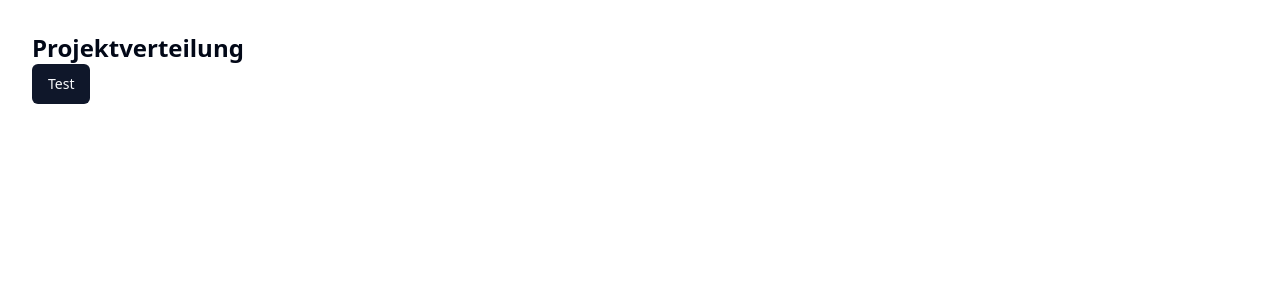
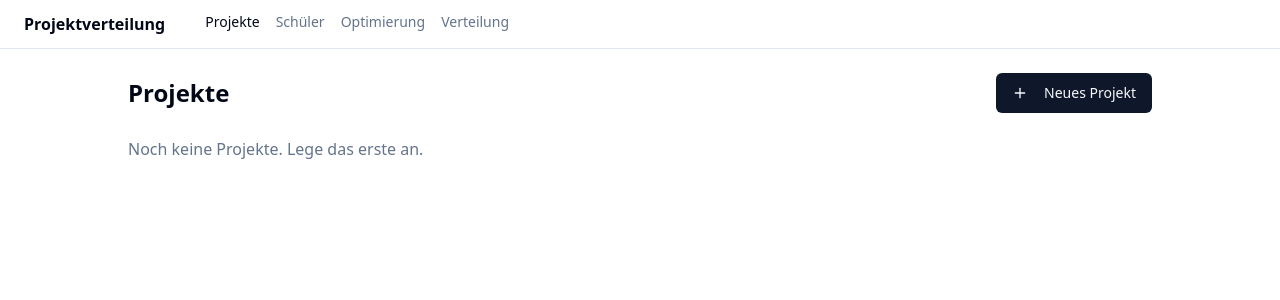
Before and after one commit to smart-byte/wunschplatz, a React (Vite) app: page /projects in a window 1280 px wide. Shown: the top 300 px of the page. Built offline with nearby package versions, Linux system fonts and the light colour scheme.

Commit message:
feat(ui): add app shell, routing, and projects CRUD page

```diff
--- a/src/App.tsx
+++ b/src/App.tsx
@@ -1,10 +1,6 @@
-import { Button } from '@/components/ui/button';
+import { RouterProvider } from 'react-router-dom';
+import { router } from './routes';
 
 export default function App() {
-  return (
-    <div className="p-8">
-      <h1 className="text-2xl font-bold">Projektverteilung</h1>
-      <Button>Test</Button>
-    </div>
-  );
+  return <RouterProvider router={router} />;
 }
--- /dev/null
+++ b/src/components/layout/AppShell.tsx
@@ -0,0 +1,13 @@
+import { Outlet } from 'react-router-dom';
+import { Nav } from './Nav';
+import { Toaster } from '@/components/ui/sonner';
+
+export function AppShell() {
+  return (
+    <div className="min-h-screen flex flex-col">
+      <Nav />
+      <main className="flex-1 p-6"><Outlet /></main>
+      <Toaster />
+    </div>
+  );
+}
--- /dev/null
+++ b/src/components/layout/Nav.tsx
@@ -0,0 +1,28 @@
+import { NavLink } from 'react-router-dom';
+import { cn } from '@/lib/utils';
+
+const links = [
+  { to: '/projects', label: 'Projekte' },
+  { to: '/students', label: 'Schüler' },
+  { to: '/optimize', label: 'Optimierung' },
+  { to: '/distribution', label: 'Verteilung' },
+];
+
+export function Nav() {
+  return (
+    <nav className="flex gap-4 border-b bg-card px-6 py-3">
+      <span className="font-semibold mr-6">Projektverteilung</span>
+      {links.map((l) => (
+        <NavLink
+          key={l.to}
+          to={l.to}
+          className={({ isActive }) =>
+            cn('text-sm hover:text-foreground', isActive ? 'font-medium text-foreground' : 'text-muted-foreground')
+          }
+        >
+          {l.label}
+        </NavLink>
+      ))}
+    </nav>
+  );
+}
--- /dev/null
+++ b/src/components/projects/ProjectFormDialog.tsx
@@ -0,0 +1,96 @@
+import { useEffect, useState } from 'react';
+import { Button } from '@/components/ui/button';
+import { Input } from '@/components/ui/input';
+import { Label } from '@/components/ui/label';
+import {
+  Dialog, DialogContent, DialogFooter, DialogHeader, DialogTitle, DialogTrigger,
+} from '@/components/ui/dialog';
+import type { Project } from '@/types';
+
+type Props = {
+  trigger: React.ReactNode;
+  initial?: Project;
+  onSave: (data: Omit<Project, 'id'>) => void;
+};
+
+export function ProjectFormDialog({ trigger, initial, onSave }: Props) {
+  const [open, setOpen] = useState(false);
+  const [name, setName] = useState('');
+  const [description, setDescription] = useState('');
+  const [gradesText, setGradesText] = useState('');
+  const [maxCapacity, setMaxCapacity] = useState(20);
+  const [targetCapacity, setTargetCapacity] = useState(15);
+  const [error, setError] = useState<string | null>(null);
+
+  useEffect(() => {
+    if (!open) return;
+    setName(initial?.name ?? '');
+    setDescription(initial?.description ?? '');
+    setGradesText(initial?.grades.join(', ') ?? '');
+    setMaxCapacity(initial?.maxCapacity ?? 20);
+    setTargetCapacity(initial?.targetCapacity ?? 15);
+    setError(null);
+  }, [open, initial]);
+
+  function handleSave() {
+    const grades = gradesText
+      .split(',')
+      .map((s) => parseInt(s.trim(), 10))
+      .filter((n) => !isNaN(n) && n >= 5 && n <= 13);
+    if (!name.trim()) { setError('Name erforderlich.'); return; }
+    if (grades.length === 0) { setError('Mindestens ein Jahrgang erforderlich (5-13).'); return; }
+    if (maxCapacity <= 0) { setError('Max-Kapazität muss positiv sein.'); return; }
+    if (targetCapacity < 0 || targetCapacity > maxCapacity) {
+      setError('Soll muss zwischen 0 und Max liegen.');
+      return;
+    }
+    onSave({ name: name.trim(), description: description.trim() || undefined, grades, maxCapacity, targetCapacity });
+    setOpen(false);
+  }
+
+  return (
+    <Dialog open={open} onOpenChange={setOpen}>
+      <DialogTrigger asChild>{trigger}</DialogTrigger>
+      <DialogContent>
+        <DialogHeader>
+          <DialogTitle>{initial ? 'Projekt bearbeiten' : 'Neues Projekt'}</DialogTitle>
+        </DialogHeader>
+        <div className="grid gap-4">
+          <div className="grid gap-1.5">
+            <Label htmlFor="name">Name</Label>
+            <Input id="name" value={name} onChange={(e) => setName(e.target.value)} />
+          </div>
+          <div className="grid gap-1.5">
+            <Label htmlFor="desc">Beschreibung (optional)</Label>
+            <Input id="desc" value={description} onChange={(e) => setDescription(e.target.value)} />
+          </div>
+          <div className="grid gap-1.5">
+            <Label htmlFor="grades">Jahrgänge (kommagetrennt, z.B. "5, 6, 7")</Label>
+            <Input id="grades" value={gradesText} onChange={(e) => setGradesText(e.target.value)} />
+          </div>
+          <div className="grid grid-cols-2 gap-4">
+            <div className="grid gap-1.5">
+              <Label htmlFor="max">Max-Kapazität</Label>
+              <Input
+                id="max" type="number" value={maxCapacity}
+                onChange={(e) => setMaxCapacity(parseInt(e.target.value, 10) || 0)}
+              />
+            </div>
+            <div className="grid gap-1.5">
+              <Label htmlFor="target">Soll-Kapazität</Label>
+              <Input
+                id="target" type="number" value={targetCapacity}
+                onChange={(e) => setTargetCapacity(parseInt(e.target.value, 10) || 0)}
+              />
+            </div>
+          </div>
+          {error && <p className="text-sm text-destructive">{error}</p>}
+        </div>
+        <DialogFooter>
+          <Button variant="outline" onClick={() => setOpen(false)}>Abbrechen</Button>
+          <Button onClick={handleSave}>Speichern</Button>
+        </DialogFooter>
+      </DialogContent>
+    </Dialog>
+  );
+}
--- /dev/null
+++ b/src/components/projects/ProjectsTable.tsx
@@ -0,0 +1,64 @@
+import { Button } from '@/components/ui/button';
+import { Table, TableBody, TableCell, TableHead, TableHeader, TableRow } from '@/components/ui/table';
+import { useProjectsStore } from '@/store/useProjectsStore';
+import { useAssignmentsStore } from '@/store/useAssignmentsStore';
+import { ProjectFormDialog } from './ProjectFormDialog';
+import { Pencil, Trash2 } from 'lucide-react';
+import { toast } from 'sonner';
+
+export function ProjectsTable() {
+  const projects = useProjectsStore((s) => s.projects);
+  const updateProject = useProjectsStore((s) => s.updateProject);
+  const removeProject = useProjectsStore((s) => s.removeProject);
+  const clearAssignments = useAssignmentsStore((s) => s.clear);
+
+  if (projects.length === 0) {
+    return <p className="text-muted-foreground">Noch keine Projekte. Lege das erste an.</p>;
+  }
+
+  return (
+    <Table>
+      <TableHeader>
+        <TableRow>
+          <TableHead>Name</TableHead>
+          <TableHead>Jahrgänge</TableHead>
+          <TableHead>Soll</TableHead>
+          <TableHead>Max</TableHead>
+          <TableHead>Beschreibung</TableHead>
+          <TableHead className="w-[120px]"></TableHead>
+        </TableRow>
+      </TableHeader>
+      <TableBody>
+        {projects.map((p) => (
+          <TableRow key={p.id}>
+            <TableCell className="font-medium">{p.name}</TableCell>
+            <TableCell>{p.grades.join(', ')}</TableCell>
+            <TableCell>{p.targetCapacity}</TableCell>
+            <TableCell>{p.maxCapacity}</TableCell>
+            <TableCell className="text-muted-foreground">{p.description ?? '—'}</TableCell>
+            <TableCell className="flex gap-1">
+              <ProjectFormDialog
+                trigger={<Button variant="ghost" size="icon"><Pencil className="size-4" /></Button>}
+                initial={p}
+                onSave={(data) => updateProject(p.id, data)}
+              />
+              <Button
+                variant="ghost"
+                size="icon"
+                onClick={() => {
+                  if (confirm(`Projekt "${p.name}" löschen? Zuweisungen darauf werden zurückgesetzt.`)) {
+                    removeProject(p.id);
+                    clearAssignments();
+                    toast.success(`Projekt "${p.name}" gelöscht`);
+                  }
+                }}
+              >
+                <Trash2 className="size-4" />
+              </Button>
+            </TableCell>
+          </TableRow>
+        ))}
+      </TableBody>
+    </Table>
+  );
+}
--- /dev/null
+++ b/src/pages/DistributionPage.tsx
@@ -0,0 +1,3 @@
+export default function DistributionPage() {
+  return <div><h1 className="text-2xl font-bold mb-4">Verteilung</h1></div>;
+}
--- /dev/null
+++ b/src/pages/OptimizePage.tsx
@@ -0,0 +1,3 @@
+export default function OptimizePage() {
+  return <div><h1 className="text-2xl font-bold mb-4">Optimierung</h1></div>;
+}
--- /dev/null
+++ b/src/pages/ProjectsPage.tsx
@@ -0,0 +1,25 @@
+import { Button } from '@/components/ui/button';
+import { ProjectFormDialog } from '@/components/projects/ProjectFormDialog';
+import { ProjectsTable } from '@/components/projects/ProjectsTable';
+import { useProjectsStore } from '@/store/useProjectsStore';
+import { toast } from 'sonner';
+import { Plus } from 'lucide-react';
+
+export default function ProjectsPage() {
+  const addProject = useProjectsStore((s) => s.addProject);
+  return (
+    <div className="max-w-5xl mx-auto">
+      <div className="flex items-center justify-between mb-6">
+        <h1 className="text-2xl font-bold">Projekte</h1>
+        <ProjectFormDialog
+          trigger={<Button><Plus className="size-4 mr-2" />Neues Projekt</Button>}
+          onSave={(data) => {
+            addProject(data);
+            toast.success(`Projekt "${data.name}" angelegt`);
+          }}
+        />
+      </div>
+      <ProjectsTable />
+    </div>
+  );
+}
--- /dev/null
+++ b/src/pages/StudentsPage.tsx
@@ -0,0 +1,3 @@
+export default function StudentsPage() {
+  return <div><h1 className="text-2xl font-bold mb-4">Schüler</h1></div>;
+}
--- /dev/null
+++ b/src/routes.tsx
@@ -0,0 +1,20 @@
+import { createBrowserRouter, Navigate } from 'react-router-dom';
+import { AppShell } from '@/components/layout/AppShell';
+import ProjectsPage from '@/pages/ProjectsPage';
+import StudentsPage from '@/pages/StudentsPage';
+import OptimizePage from '@/pages/OptimizePage';
+import DistributionPage from '@/pages/DistributionPage';
+
+export const router = createBrowserRouter([
+  {
+    path: '/',
+    element: <AppShell />,
+    children: [
+      { index: true, element: <Navigate to="/projects" replace /> },
+      { path: 'projects', element: <ProjectsPage /> },
+      { path: 'students', element: <StudentsPage /> },
+      { path: 'optimize', element: <OptimizePage /> },
+      { path: 'distribution', element: <DistributionPage /> },
+    ],
+  },
+]);
```
